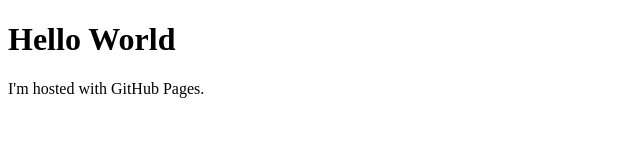
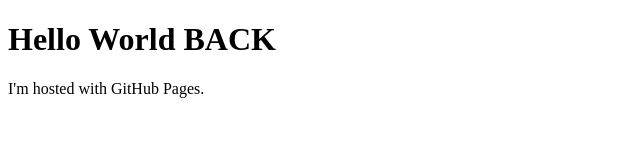
Before and after one commit to KieranLittre/KieranLittre.github.io, a plain HTML site: page index.html in a window 1280 px wide. Shown: the whole page, without its empty margins (0-640 px from the left). Drawn offline with Linux system fonts and the light colour scheme.

Commit message:
Update index.html

```diff
--- a/index.html
+++ b/index.html
@@ -1,7 +1,7 @@
 <!DOCTYPE html>
 <html>
 	<body>
-		<h1>Hello World</h1>
+		<h1>Hello World BACK</h1>
 		<p>I'm hosted with GitHub Pages.</p>
 	</body>
 </html>
```
